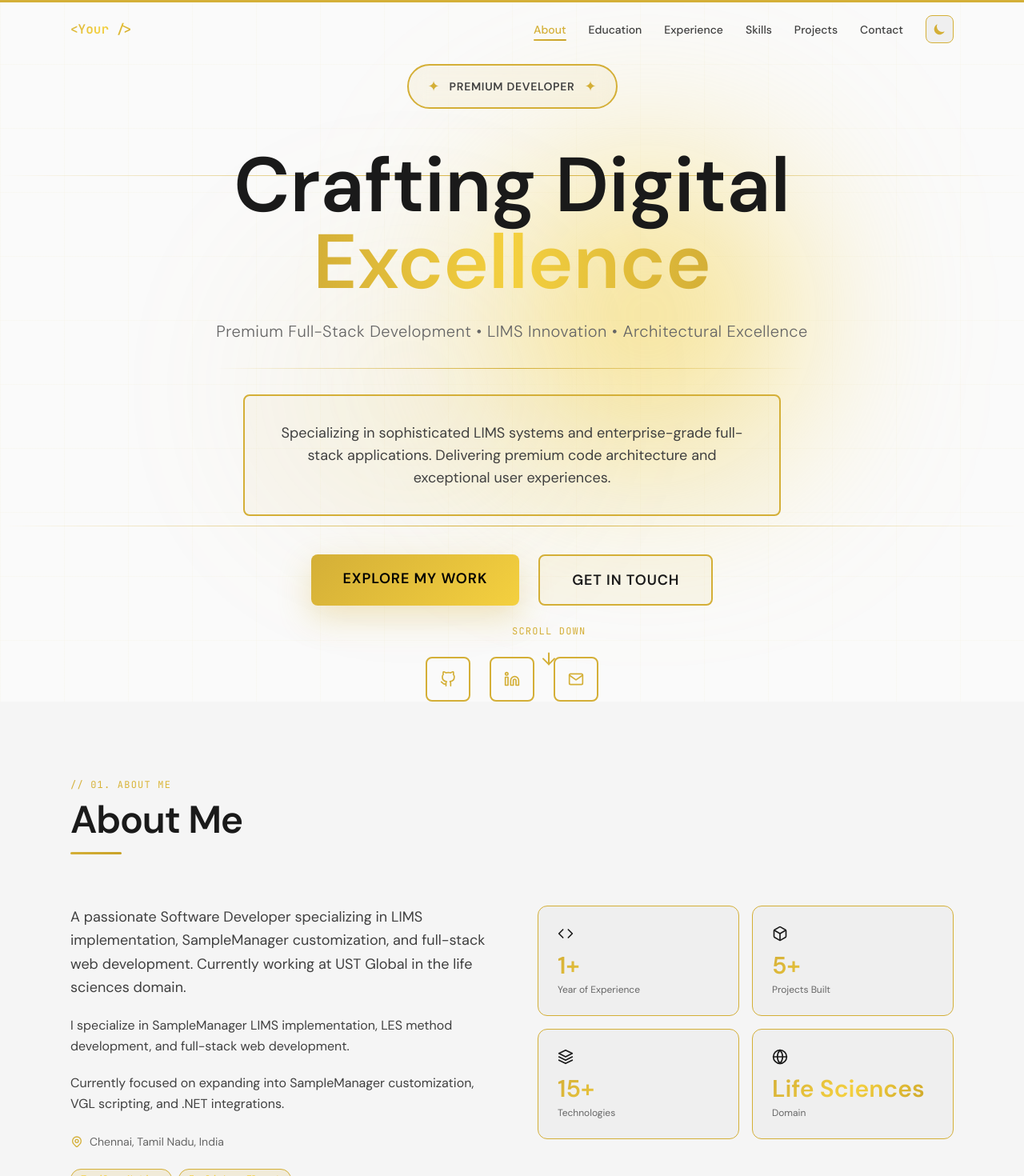
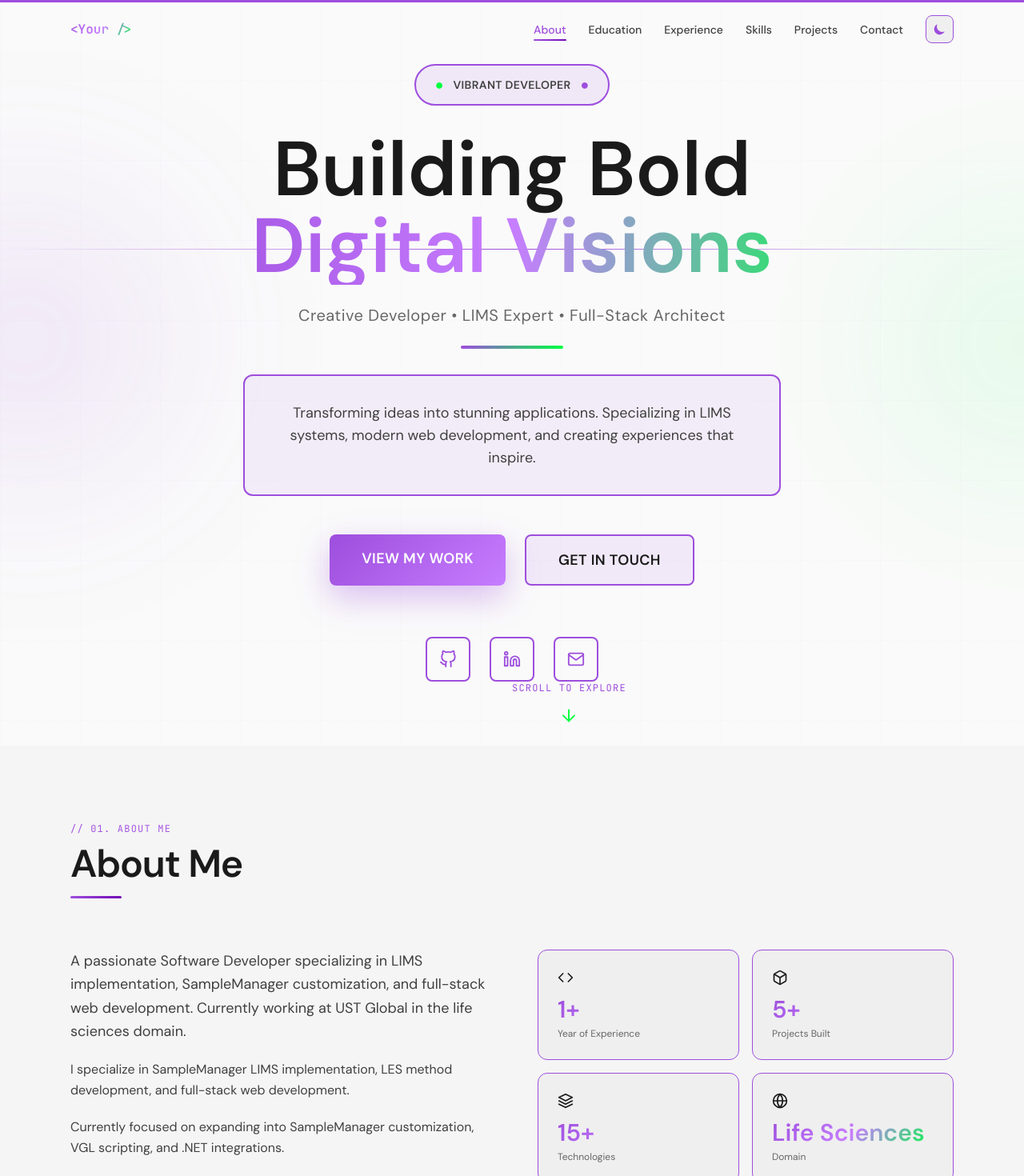
Before and after one commit to Sritharan39/Portfolio, a React (Vite) app: page / in a window 1280 px wide. Shown: the top 1470 px of the page at 80% size. Built offline with nearby package versions, Linux system fonts and the light colour scheme.

Commit message:
feat: Option 3 - Deep Purple + Electric Lime with perfect alignment, centered layout, vibrant design

```diff
--- a/src/components/Hero.jsx
+++ b/src/components/Hero.jsx
@@ -13,159 +13,165 @@ export default function Hero() {
   }, []);
 
   const socialLinks = [
-    { icon: <FiGithub size={20} />, href: portfolioData.social.github, delay: 0.2 },
-    { icon: <FiLinkedin size={20} />, href: portfolioData.social.linkedin, delay: 0.3 },
-    { icon: <FiMail size={20} />, href: portfolioData.social.email, delay: 0.4 },
+    { icon: <FiGithub size={22} />, href: portfolioData.social.github, delay: 0.2 },
+    { icon: <FiLinkedin size={22} />, href: portfolioData.social.linkedin, delay: 0.3 },
+    { icon: <FiMail size={22} />, href: portfolioData.social.email, delay: 0.4 },
   ];
 
   return (
-    <section className="relative min-h-screen flex items-center justify-center overflow-hidden pt-20" style={{ backgroundColor: "var(--bg-primary)" }}>
-      {/* Elegant Gold Gradient Background */}
+    <section
+      className="relative w-full min-h-screen flex items-center justify-center overflow-hidden pt-20 pb-20"
+      style={{ backgroundColor: "var(--bg-primary)" }}>
+
+      {/* Animated Background */}
       <div className="absolute inset-0 overflow-hidden">
-        {/* Gold gradient orbs */}
+        {/* Purple gradient orbs */}
         <motion.div
-          animate={{ y: scrollY * 0.4, x: Math.sin(scrollY * 0.005) * 40 }}
-          className="absolute top-1/3 left-1/4 w-96 h-96 rounded-full blur-3xl opacity-15"
+          animate={{ y: scrollY * 0.4, x: Math.sin(scrollY * 0.005) * 30 }}
+          className="absolute top-1/4 -left-40 w-96 h-96 rounded-full blur-3xl opacity-20"
           style={{
-            background: "radial-gradient(circle, #d4af37, transparent)",
-            filter: "blur(120px)"
-          }}
-        />
-        <motion.div
-          animate={{ y: scrollY * -0.4, x: Math.cos(scrollY * 0.005) * 40 }}
-          className="absolute bottom-1/3 right-1/4 w-96 h-96 rounded-full blur-3xl opacity-12"
-          style={{
-            background: "radial-gradient(circle, #f4d03f, transparent)",
+            background: "radial-gradient(circle, #9d4edd, transparent)",
             filter: "blur(120px)"
           }}
         />
 
-        {/* Elegant lines */}
+        {/* Lime accent orb */}
+        <motion.div
+          animate={{ y: scrollY * -0.4, x: Math.cos(scrollY * 0.005) * 30 }}
+          className="absolute bottom-1/3 -right-40 w-96 h-96 rounded-full blur-3xl opacity-15"
+          style={{
+            background: "radial-gradient(circle, #00ff41, transparent)",
+            filter: "blur(120px)"
+          }}
+        />
+
+        {/* Subtle grid */}
         <div
           className="absolute inset-0"
           style={{
-            backgroundImage: `linear-gradient(rgba(212, 175, 55, 0.03) 1px, transparent 1px),
-                              linear-gradient(90deg, rgba(212, 175, 55, 0.03) 1px, transparent 1px)`,
-            backgroundSize: "80px 80px",
+            backgroundImage: `linear-gradient(rgba(157, 78, 221, 0.02) 1px, transparent 1px),
+                              linear-gradient(90deg, rgba(157, 78, 221, 0.02) 1px, transparent 1px)`,
+            backgroundSize: "100px 100px",
           }}
         />
       </div>
 
-      {/* Main Content */}
-      <div className="relative z-10 max-w-6xl mx-auto px-6 text-center">
-        {/* Luxury Badge */}
+      {/* Main Container - Centered */}
+      <div className="relative z-10 w-full max-w-5xl mx-auto px-6 sm:px-8 lg:px-12 flex flex-col items-center justify-center">
+
+        {/* Top Badge - Centered */}
         <motion.div
           initial={{ opacity: 0, y: -30 }}
           animate={{ opacity: 1, y: 0 }}
           transition={{ duration: 0.8 }}
-          className="mb-12 inline-block">
+          className="mb-8 inline-block">
           <div
-            className="flex items-center gap-3 px-6 py-3 rounded-full border-2 backdrop-blur-md"
+            className="flex items-center gap-3 px-6 py-2.5 rounded-full border-2 backdrop-blur-sm"
             style={{
-              borderColor: "#d4af37",
-              background: "rgba(212, 175, 55, 0.08)",
+              borderColor: "#9d4edd",
+              background: "rgba(157, 78, 221, 0.1)",
             }}>
-            <span style={{ color: "#d4af37" }} className="text-lg">✦</span>
-            <span style={{ color: "var(--text-secondary)" }} className="text-sm font-semibold tracking-wider">
-              PREMIUM DEVELOPER
+            <span style={{ color: "#00ff41" }} className="text-lg font-bold">●</span>
+            <span style={{ color: "var(--text-secondary)" }} className="text-sm font-semibold tracking-wide">
+              VIBRANT DEVELOPER
             </span>
-            <span style={{ color: "#d4af37" }} className="text-lg">✦</span>
+            <span style={{ color: "#9d4edd" }} className="text-lg font-bold">●</span>
           </div>
         </motion.div>
 
-        {/* Main Heading - Elegant & Bold */}
+        {/* Main Heading - Centered & Properly Aligned */}
         <motion.div
-          initial={{ opacity: 0, y: 50 }}
+          initial={{ opacity: 0, y: 40 }}
           animate={{ opacity: 1, y: 0 }}
-          transition={{ duration: 1.2, delay: 0.2 }}
-          className="mb-8">
-          <h1 className="text-7xl md:text-8xl font-black leading-tight mb-6" style={{ color: "var(--text-primary)" }}>
-            Crafting Digital
-            <br />
+          transition={{ duration: 1, delay: 0.2 }}
+          className="mb-6 text-center w-full">
+          <h1 className="text-6xl sm:text-7xl lg:text-8xl font-black leading-tight mb-6 w-full"
+            style={{ color: "var(--text-primary)" }}>
+            <span className="block">Building Bold</span>
             <span
-              className="inline-block"
+              className="block"
               style={{
-                background: "linear-gradient(90deg, #d4af37, #f4d03f, #d4af37)",
+                background: "linear-gradient(90deg, #9d4edd, #c77dff, #00ff41)",
                 WebkitBackgroundClip: "text",
                 WebkitTextFillColor: "transparent",
                 backgroundClip: "text",
               }}>
-              Excellence
+              Digital Visions
             </span>
           </h1>
-          <p className="text-lg md:text-xl font-light tracking-wide" style={{ color: "var(--text-muted)" }}>
-            Premium Full-Stack Development • LIMS Innovation • Architectural Excellence
+          <p className="text-base sm:text-lg lg:text-xl font-normal tracking-wide" style={{ color: "var(--text-muted)" }}>
+            Creative Developer • LIMS Expert • Full-Stack Architect
           </p>
         </motion.div>
 
-        {/* Elegant Divider */}
+        {/* Centered Divider */}
         <motion.div
           initial={{ scaleX: 0 }}
           animate={{ scaleX: 1 }}
           transition={{ duration: 1, delay: 0.4 }}
-          className="my-8 h-px"
+          className="w-32 h-1 rounded-full mb-8"
           style={{
-            background: "linear-gradient(90deg, transparent, #d4af37, transparent)",
+            background: "linear-gradient(90deg, #9d4edd, #00ff41)",
             originX: "center"
           }}
         />
 
-        {/* Description with Gold accent */}
+        {/* Description - Centered */}
         <motion.div
           initial={{ opacity: 0 }}
           animate={{ opacity: 1 }}
           transition={{ duration: 1, delay: 0.5 }}
-          className="mb-12 max-w-2xl mx-auto p-8 rounded-lg border-2"
+          className="mb-12 max-w-2xl w-full p-6 sm:p-8 rounded-xl border-2 text-center"
           style={{
-            borderColor: "#d4af37",
-            background: "rgba(212, 175, 55, 0.05)",
+            borderColor: "#9d4edd",
+            background: "rgba(157, 78, 221, 0.08)",
           }}>
-          <p className="text-base md:text-lg leading-relaxed" style={{ color: "var(--text-secondary)" }}>
-            Specializing in sophisticated LIMS systems and enterprise-grade full-stack applications.
-            Delivering premium code architecture and exceptional user experiences.
+          <p className="text-sm sm:text-base lg:text-lg leading-relaxed" style={{ color: "var(--text-secondary)" }}>
+            Transforming ideas into stunning applications. Specializing in LIMS systems,
+            modern web development, and creating experiences that inspire.
           </p>
         </motion.div>
 
-        {/* CTA Buttons - Luxury Style */}
+        {/* CTA Buttons - Centered Stack */}
         <motion.div
           initial={{ opacity: 0, y: 30 }}
           animate={{ opacity: 1, y: 0 }}
           transition={{ duration: 1, delay: 0.6 }}
-          className="flex flex-col md:flex-row gap-6 justify-center mb-16">
+          className="flex flex-col sm:flex-row gap-4 sm:gap-6 justify-center w-full mb-16">
           <motion.a
             href="#projects"
             whileHover={{ scale: 1.05, y: -4 }}
             whileTap={{ scale: 0.95 }}
-            className="px-10 py-4 rounded-lg font-semibold text-lg transition-all"
+            className="px-8 sm:px-10 py-3.5 sm:py-4 rounded-lg font-bold text-base sm:text-lg transition-all text-center"
             style={{
-              background: "linear-gradient(135deg, #d4af37, #f4d03f)",
-              color: "#000",
-              boxShadow: "0 15px 40px rgba(212, 175, 55, 0.3)",
-              letterSpacing: "0.05em"
+              background: "linear-gradient(135deg, #9d4edd, #c77dff)",
+              color: "#fff",
+              boxShadow: "0 15px 40px rgba(157, 78, 221, 0.35)",
+              letterSpacing: "0.02em"
             }}>
-            EXPLORE MY WORK
+            VIEW MY WORK
           </motion.a>
           <motion.a
             href="#contact"
             whileHover={{ scale: 1.05, y: -4 }}
             whileTap={{ scale: 0.95 }}
-            className="px-10 py-4 rounded-lg font-semibold text-lg border-2 transition-all"
+            className="px-8 sm:px-10 py-3.5 sm:py-4 rounded-lg font-bold text-base sm:text-lg border-2 transition-all text-center"
             style={{
-              borderColor: "#d4af37",
+              borderColor: "#9d4edd",
               color: "var(--text-primary)",
-              background: "rgba(212, 175, 55, 0.08)",
-              letterSpacing: "0.05em"
+              background: "rgba(157, 78, 221, 0.1)",
+              letterSpacing: "0.02em"
             }}>
             GET IN TOUCH
           </motion.a>
         </motion.div>
 
-        {/* Social Links - Gold Style */}
+        {/* Social Links - Centered */}
         <motion.div
           initial={{ opacity: 0 }}
           animate={{ opacity: 1 }}
           transition={{ duration: 1, delay: 0.8 }}
-          className="flex justify-center gap-6">
+          className="flex justify-center gap-6 items-center">
           {socialLinks.map((link, i) => (
             <motion.a
               key={i}
@@ -178,12 +184,12 @@ export default function Hero() {
               whileHover={{ scale: 1.2, y: -8 }}
               className="w-14 h-14 rounded-lg border-2 flex items-center justify-center transition-all"
               style={{
-                borderColor: "#d4af37",
-                color: "#d4af37",
+                borderColor: "#9d4edd",
+                color: "#9d4edd",
               }}
               onMouseEnter={(e) => {
-                e.currentTarget.style.boxShadow = "0 0 25px rgba(212, 175, 55, 0.5)";
-                e.currentTarget.style.backgroundColor = "rgba(212, 175, 55, 0.12)";
+                e.currentTarget.style.boxShadow = "0 0 25px rgba(157, 78, 221, 0.5)";
+                e.currentTarget.style.backgroundColor = "rgba(157, 78, 221, 0.15)";
               }}
               onMouseLeave={(e) => {
                 e.currentTarget.style.boxShadow = "none";
@@ -195,33 +201,28 @@ export default function Hero() {
         </motion.div>
       </div>
 
-      {/* Scroll Indicator - Elegant */}
+      {/* Scroll Indicator - Centered at Bottom */}
       <motion.div
         animate={{ y: [0, 15, 0] }}
         transition={{ duration: 2.5, repeat: Infinity }}
-        className="absolute bottom-12 left-1/2 transform -translate-x-1/2 z-10">
+        className="absolute bottom-8 left-1/2 transform -translate-x-1/2 z-10">
         <a href="#about" className="flex flex-col items-center gap-3 cursor-pointer">
-          <span className="text-xs font-mono tracking-widest" style={{ color: "#d4af37" }}>
-            SCROLL DOWN
+          <span className="text-xs font-mono tracking-widest" style={{ color: "#9d4edd" }}>
+            SCROLL TO EXPLORE
           </span>
           <motion.div
             animate={{ y: [0, 8, 0] }}
             transition={{ duration: 2.5, repeat: Infinity }}>
-            <FiArrowDown size={24} style={{ color: "#d4af37" }} />
+            <FiArrowDown size={24} style={{ color: "#00ff41" }} />
           </motion.div>
         </a>
       </motion.div>
 
-      {/* Parallax accent lines - Gold */}
+      {/* Parallax Accent Line */}
       <motion.div
         animate={{ scaleX: 1 + scrollY * 0.0008 }}
-        className="absolute top-1/4 left-0 right-0 h-px"
-        style={{ background: "linear-gradient(90deg, transparent, #d4af37, transparent)" }}
-      />
-      <motion.div
-        animate={{ scaleX: 1 + scrollY * 0.0005 }}
-        className="absolute bottom-1/4 left-0 right-0 h-px"
-        style={{ background: "linear-gradient(90deg, transparent, #d4af37, transparent)" }}
+        className="absolute top-1/3 left-0 right-0 h-px"
+        style={{ background: "linear-gradient(90deg, transparent, #9d4edd, transparent)" }}
       />
     </section>
   );
--- a/src/index.css
+++ b/src/index.css
@@ -4,34 +4,34 @@
 
 @layer base {
   :root {
-    /* Light Mode - Gold Elegance */
+    /* Light Mode - Vibrant Purple */
     --bg-primary: #fafafa;
     --bg-secondary: #f5f5f5;
     --bg-card: #efefef;
-    --border: #d4af37;
-    --border-hover: #d4af37;
+    --border: #9d4edd;
+    --border-hover: #9d4edd;
     --text-primary: #1a1a1a;
     --text-secondary: #404040;
     --text-muted: #666666;
-    --accent: #d4af37;
-    --accent2: #c9a227;
-    --accent-light: #f4d03f;
-    --accent-glow: rgba(212, 175, 55, 0.15);
+    --accent: #9d4edd;
+    --accent2: #7209b7;
+    --accent-light: #c77dff;
+    --accent-glow: rgba(157, 78, 221, 0.15);
   }
   .dark {
-    /* Dark Mode - Black + Gold Premium */
-    --bg-primary: #0d0d0d;
-    --bg-secondary: #1a1a1a;
-    --bg-card: #252525;
-    --border: #d4af37;
-    --border-hover: #d4af37;
-    --text-primary: #f5f5f5;
+    /* Dark Mode - Deep Purple + Electric Lime */
+    --bg-primary: #0f0415;
+    --bg-secondary: #1a0f2e;
+    --bg-card: #24133d;
+    --border: #9d4edd;
+    --border-hover: #9d4edd;
+    --text-primary: #f0f0f0;
     --text-secondary: #d0d0d0;
     --text-muted: #888888;
-    --accent: #d4af37;
-    --accent2: #c9a227;
-    --accent-light: #f4d03f;
-    --accent-glow: rgba(212, 175, 55, 0.2);
+    --accent: #9d4edd;
+    --accent2: #7209b7;
+    --accent-light: #c77dff;
+    --accent-glow: rgba(157, 78, 221, 0.2);
   }
   html { scroll-behavior: smooth; }
   body {
@@ -43,18 +43,18 @@
   ::-webkit-scrollbar { width: 4px; }
   ::-webkit-scrollbar-track { background: var(--bg-primary); }
   ::-webkit-scrollbar-thumb { background: var(--accent); border-radius: 4px; }
-  ::selection { background: var(--accent); color: #000; }
+  ::selection { background: var(--accent); color: #fff; }
 }
 
 @layer utilities {
   .gradient-text {
-    background: linear-gradient(135deg, #d4af37 0%, #f4d03f 50%, #c9a227 100%);
+    background: linear-gradient(135deg, #9d4edd 0%, #c77dff 50%, #00ff41 100%);
     -webkit-background-clip: text;
     -webkit-text-fill-color: transparent;
     background-clip: text;
   }
   .gradient-text-animate {
-    background: linear-gradient(270deg, #d4af37, #f4d03f, #c9a227, #d4af37);
+    background: linear-gradient(270deg, #9d4edd, #c77dff, #00ff41, #9d4edd);
     background-size: 400% 400%;
     -webkit-background-clip: text;
     -webkit-text-fill-color: transparent;
@@ -62,17 +62,17 @@
     animation: gradientShift 6s ease infinite;
   }
   .card-glow:hover {
-    box-shadow: 0 0 0 2px #d4af37, 0 0 30px var(--accent-glow);
+    box-shadow: 0 0 0 2px #9d4edd, 0 0 30px var(--accent-glow);
   }
   .btn-primary {
-    background: linear-gradient(135deg, #d4af37, #f4d03f);
-    color: #000;
+    background: linear-gradient(135deg, #9d4edd, #c77dff);
+    color: #fff;
     font-weight: 600;
     transition: all 0.3s ease;
   }
   .btn-primary:hover {
     transform: translateY(-2px);
-    box-shadow: 0 15px 40px rgba(212, 175, 55, 0.4);
+    box-shadow: 0 15px 40px rgba(157, 78, 221, 0.4);
   }
   @keyframes gradientShift {
     0% { background-position: 0% 50%; }
```
